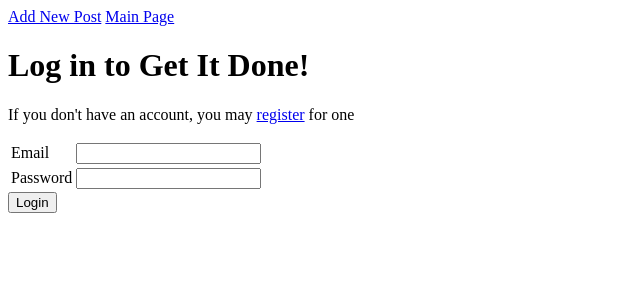
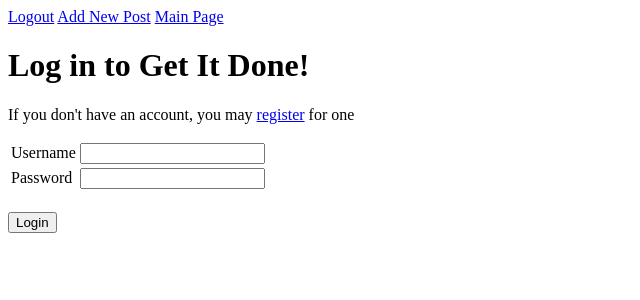
Before and after one commit to ldsjayhawk/blogz, a Flask app: template templates/login.html in a window 1280 px wide. Shown: the top 300 px of the page, without its empty margins (0-640 px from the left). Run offline with Flask 2, Linux system fonts and the light colour scheme; the template is opened without the code that fills it, so the values that code supplies are empty; the visitor is signed in with stand-in values (Sample User, id 1).

Commit message:
registration & login pages working
registration includes validation

```diff
--- a/main.py
+++ b/main.py
@@ -6,6 +6,7 @@ app.config['DEBUG'] = True
 app.config['SQLALCHEMY_DATABASE_URI'] = 'mysql+pymysql://blogz:blogz@localhost:8889/blogz'
 app.config['SQLALCHEMY_ECHO'] = True
 db = SQLAlchemy(app)
+app.secret_key = 'zxcvbnmmasdfghjkl'
 
 class Blog(db.Model):
     id = db.Column(db.Integer, primary_key=True)
@@ -31,18 +32,28 @@ class User(db.Model):
 
 @app.before_request
 def require_login():
-    if 'email' not in session:
+    allowed_routes = ['login','register']
+    if request.endpoint not in allowed_routes and 'username' not in session:
         return redirect('/login')
 
 
 @app.route('/login', methods=['POST','GET'])
 def login():
     if request.method == 'POST':
-        email = request.form['email']
+        username = request.form['username']
         password = request.form['password']
-        user - User.query.filter_by(email=email).first()
+        user = User.query.filter_by(username=username).first()
+
+    if len(username) < 3 or len(username) > 20 or " " in username:
+        username_error = "Please enter a valid user name between 3 and 20 characters long."
+
+    if len(password) < 3 or len(password) > 20 or " " in user_password:
+        password_error = "Please enter a valid password between 3 and 20 characters long."
+
+    if (username_error == "" and password_error == ""):
+
         if user and user.password == password:
-            session['email'] = email
+            session['username'] = username
             return redirect('/')
         else:
             #why did user fail to login
@@ -53,27 +64,45 @@ def login():
 @app.route('/register', methods=['POST','GET'])
 def register():
     if request.method == 'POST':
-        email = request.form('email')
-        password = request.form('password')
-        verify = request.form('verify')
-        #Validate
+        username = request.form['username']
+        password = request.form['password']
+        verify_password = request.form['verify-password']
 
-        existing_user - User.query.filter_by(email=email).first()
+#validation of registration form
+    if len(username) < 3 or len(username) > 20 or " " in username:
+        username_error = "Please enter a valid user name between 3 and 20 characters long."
+
+    if len(password) < 3 or len(password) > 20 or " " in user_password:
+        password_error = "Please enter a valid password between 3 and 20 characters long."
+
+    if verify-password != password:
+        verify_password_error = "Passwords do not match."
+
+    #if user_email != "":
+    #    if not "." in user_email or not "@" in user_email:
+    #        user_email_error = "Please enter a valid user email."
+    #    if len(user_email) < 3 or len(user_email) > 20 or " " in user_email:
+    #        user_email_error = "Please enter a valid user email."
+
+    if (username_error == "" and password_error == "" and verify_password_error == ""):
+
+        existing_user = User.query.filter_by(username=username).first()
         if not existing_user():
-            new_user = User(email,password)
+            new_user = User(username,password)
             db.session.add(new_user)
             db.session_commit()
-            session['email'] = email
+            session['username'] = username
             return redirect('/')
         else:
-            return "<h3>Duplicate User</h3>"
+            username_error = "This username already exists"
+            return render_template('login.html', username=username, username_error=username_error)
 
     return render_template('register.html', title="Register")
 
 @app.route('/logout')
 def logout():
-    del session['email']
-    return redirect('/')
+    del session['username']
+    return redirect('/login')
 
 @app.route('/', methods=['GET'])
 def index():
--- a/templates/base.html
+++ b/templates/base.html
@@ -8,6 +8,7 @@
             .error {color: red;}
         </style>
         <div>
+            <a href='/logout'>Logout</a>
             <a href='/newpost'>Add New Post</a>
             <a href='/'>Main Page</a>
         </div>
--- a/templates/login.html
+++ b/templates/login.html
@@ -6,9 +6,10 @@
 <form action="/login" method="post">
     <table>
         <tr>
-            <td><label for="email">Email</label></td>
+            <td><label for="username">Username</label></td>
             <td>
-                <input name="email" type="email" value="{{ email }}">
+                <input name="username" type="username" value="{{ username }}">
+                    <span class="error">{{ user_name_error }}</span>
             </td>
         </tr>
         <tr>
@@ -18,6 +19,7 @@
             </td>
         </tr>
     </table>
+    <h2>{{logout_message}}</h2>
     <input type="submit" value="Login">
 </form>
 {% endblock %}
```
Also changed, not shown: templates/register.html (+8 -11 lines).
